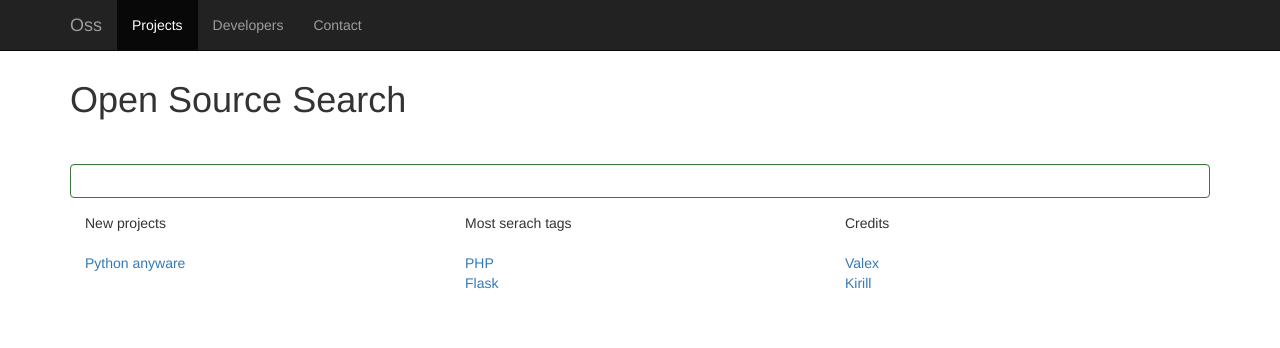
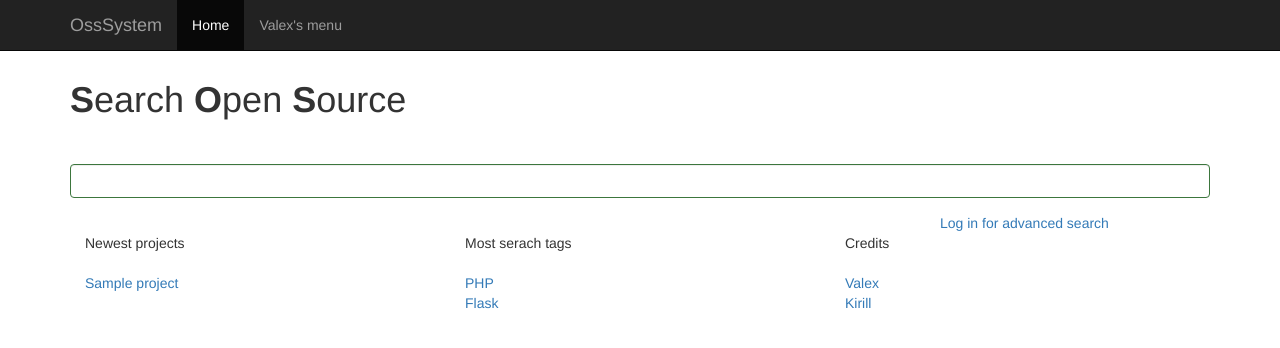
Before and after one commit to osssystem/oss, a Django app: template oss_main/templates/oss_main/home.html in a window 1280 px wide. Shown: the top 348 px of the page. Run offline with Django 3.2, Linux system fonts and the light colour scheme; the template is opened without the code that fills it: most values are stand-ins (such as "Sample title", 1, 10 or a date in 2020); parts of the project's set-up code (start-up, migrations or seed data) failed here and were passed over; some libraries are stand-ins or nearby versions.

Commit message:
index kirill_s

```diff
--- a/oss_main/templates/oss_main/home.html
+++ b/oss_main/templates/oss_main/home.html
@@ -38,12 +38,11 @@
   <body>
       <div class="navbar navbar-inverse navbar-fixed-top" role="navigation">
           <div class="container">
-              <div class="navbar-header"><button type="button" class="navbar-toggle collapsed" data-toggle="collapse" data-target=".navbar-collapse"><span class="sr-only">Toggle navigation</span><span class="icon-bar"></span><span class="icon-bar"></span><span class="icon-bar"></span></button><a class="navbar-brand" href="index.html#">Oss</a></div>
+              <div class="navbar-header"><button type="button" class="navbar-toggle collapsed" data-toggle="collapse" data-target=".navbar-collapse"><span class="sr-only">Toggle navigation</span><span class="icon-bar"></span><span class="icon-bar"></span><span class="icon-bar"></span></button><a class="navbar-brand" href="index.html#">OssSystem</a></div>
               <div class="collapse navbar-collapse">
                   <ul class="nav navbar-nav">
-                      <li class="active"><a href="index.html#">Projects</a></li>
-                      <li><a href="index.html#about">Developers</a></li>
-                      <li><a href="index.html#contact">Contact</a></li>
+                      <li class="active"><a href="index.html#">Home</a></li>
+                      <li><a href="index.html#about">Valex's menu</a></li>
                   </ul>
                   <form class="form-inline text-right" role="form">
                       <div class="form-group">
@@ -67,7 +66,7 @@
       <br>
       <div class="container">
           <div class="starter-template">
-              <h1>Open Source Search&nbsp;</h1>
+              <h1><b>S</b>earch <b>O</b>pen <b>S</b>ource &nbsp;</h1>
               <form class="form-inline" role="form">
                   <div class="form-group">
                       <label class="sr-only" for="exampleInputEmail2">Email address</label>
@@ -80,12 +79,18 @@
                   <input type="text" class="form-control" id="inputSuccess2">
               </div>
               <div class="form-group has-success has-feedback">
+                  <div class="col-md-9"></div>
+                  <div class="col-md-3"><a href="#">Log in for advanced search</a></div>
+              </div>
+              <div class="form-group has-success has-feedback">
                   <div class="col-md-4">
-                      New projects<br>
-                      <br>
-                      <a href="#">
-                          Python anyware<br>
-                      </a>
+                      Newest projects<br>
+                      {% for project in projects %}
+                          <br>
+                          <a href="{{ project.url }}">
+                              {{ project.name }}<br>
+                          </a>
+                      {% endfor %}
                   </div>
               </div>
               <div class="col-md-4">
--- a/oss_main/urls.py
+++ b/oss_main/urls.py
@@ -4,5 +4,5 @@ from oss_main.views import index,projects_list_view
 
 urlpatterns = [
     url(r'^', index, name='index'),
-    url('projects',projects_list_view,name = 'projects'),
+    url('projects', projects_list_view, name='projects'),
 ]
```
Also changed, not shown: oss_main/views.py (+6 -12 lines).
